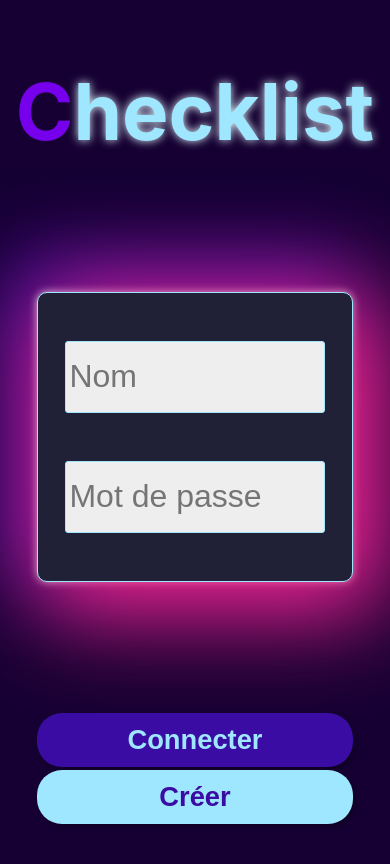
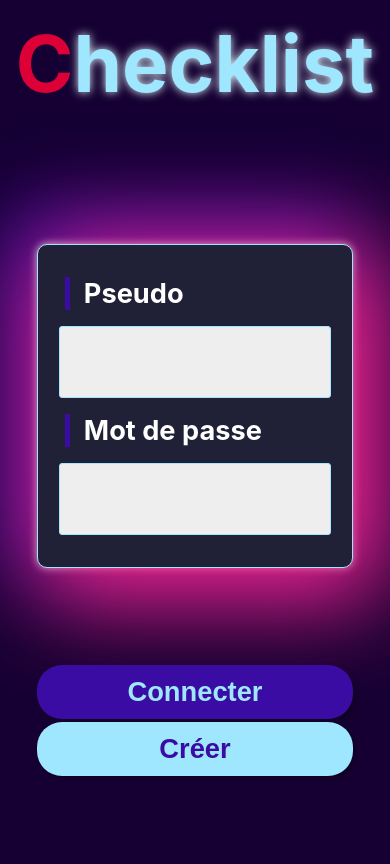
Before and after one commit to Zararthustra/checklist, a React (Create React App) app in the folder client/: page / in a window 390 px wide. Shown: the top 864 px of the page. Built offline with nearby package versions, Linux system fonts and the light colour scheme.

Commit message:
fix logging labels

```diff
--- a/client/src/App.css
+++ b/client/src/App.css
@@ -1,7 +1,7 @@
 @media all and (max-width: 500px) {
   .logApp {
     top: 0 !important;
-    padding: 4em 0;
+    padding: 1em 0;
     width: 90vw !important;
     height: 90vh;
     justify-content: space-between !important;
@@ -21,18 +21,17 @@
     flex-direction: column;
   }
 
-  .inputs {
-    padding: 3em 0 !important;
-    gap: 3em !important;
-  }
-
   .inputName,
   .inputPassword {
     color: #202036;
     height: 2em;
     font-size: 2em;
+    padding-left: .5em;
   }
 
+.logform label {
+  font-size: 1.7em;
+}
   .loginDiv {
     display: flex;
     justify-content: center;
@@ -74,6 +73,18 @@
     -1em -1em 5em 1em #3a0ca3;
 }
 
+.inputs {
+  padding: 2em 0 !important;
+  gap: 1em !important;
+}
+
+.logform label {
+  color: white;
+  padding-left: .5em;
+  margin-left: 1em;
+  font-weight: bold;
+  border-left: 5px solid #3a0ca3;
+}
 
 .first-letter {
   color: #3a0ca3;
@@ -86,33 +97,43 @@
   0% {
     color: #a80000;
   }
+
   10% {
     color: #a2ff00;
   }
+
   20% {
     color: #c225c2;
   }
+
   30% {
     color: #2194ab;
   }
+
   40% {
     color: #00c843;
   }
+
   50% {
     color: #575757;
   }
+
   60% {
     color: #d18100;
   }
+
   70% {
     color: #1c5d9d;
   }
+
   80% {
     color: #dd0037;
   }
+
   90% {
     color: #02a512;
   }
+
   100% {
     color: #7600eb;
   }
@@ -125,6 +146,7 @@
   padding: 0px;
   margin: 0em 1em 1em;
 }
+
 .reconnect {
   z-index: 1;
   color: #9fe6ff;
@@ -177,6 +199,7 @@ input:focus {
   padding: 0.4em 1em;
   border-radius: 25px;
 }
+
 .loginReco {
   box-shadow: 3px 3px 10px -5px black;
   font-weight: bolder;
--- a/client/src/App.js
+++ b/client/src/App.js
@@ -249,17 +249,21 @@ export const App = () => {
           hecklist</h1>
         <form className="logform">
           <div className="inputs">
+            <label htmlFor="pseudo">Pseudo</label>
             <input
               maxLength="20"
-              placeholder="Nom"
+              name="pseudo"
+              id="pseudo"
               className="inputName"
               type="text"
               value={userName}
               onChange={handleUserChange}
             ></input>
+            <label htmlFor="password">Mot de passe</label>
             <input
               maxLength="20"
-              placeholder="Mot de passe"
+              name="password"
+              id="password"
               className="inputPassword"
               type="password"
               value={password}
```
